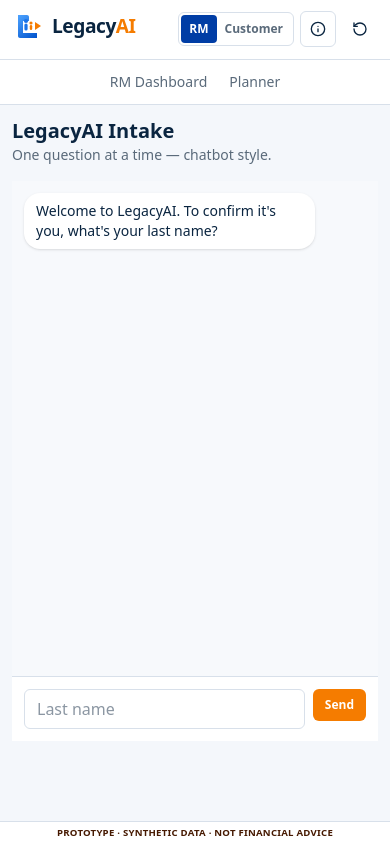
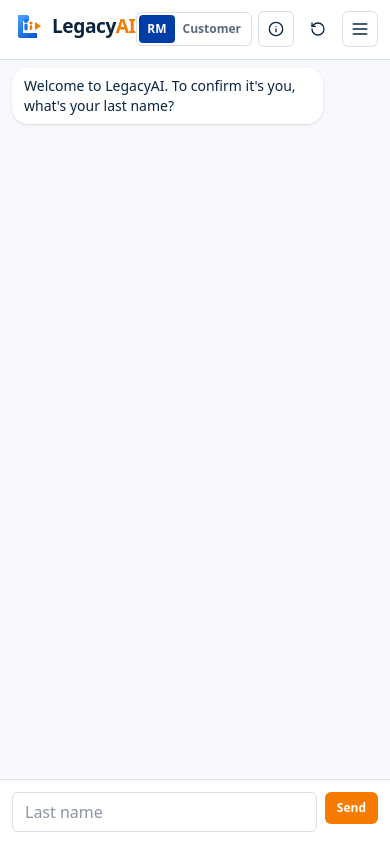
Before and after one commit to Prosper-Mapepa/LegacyAI, a Next.js app: page /customer/chat in a window 390 px wide. Built offline with nearby package versions, Linux system fonts and the light colour scheme.

Commit message:
first commit

```diff
--- a/src/app/customer/chat/page.tsx
+++ b/src/app/customer/chat/page.tsx
@@ -142,13 +142,35 @@ export default function CustomerChatPage() {
     growth: number;
   } | null>(null);
   const [unclassified, setUnclassified] = useState(false);
-  const bottomRef = useRef<HTMLDivElement>(null);
+  const messagesRef = useRef<HTMLDivElement>(null);
 
   const step = STEPS[stepIndex];
 
+  // Scroll only inside the chat pane — never the page (avoids jump on mobile keyboard).
   useEffect(() => {
-    bottomRef.current?.scrollIntoView({ behavior: "smooth" });
+    const pane = messagesRef.current;
+    if (!pane) return;
+    pane.scrollTop = pane.scrollHeight;
   }, [messages, stepIndex]);
+
+  // Lock page scroll on mobile while the fixed chat shell is showing.
+  useEffect(() => {
+    const mq = window.matchMedia("(max-width: 767px)");
+    function apply() {
+      document.documentElement.classList.toggle(
+        "chat-mobile-lock",
+        mq.matches
+      );
+      document.body.classList.toggle("chat-mobile-lock", mq.matches);
+    }
+    apply();
+    mq.addEventListener("change", apply);
+    return () => {
+      mq.removeEventListener("change", apply);
+      document.documentElement.classList.remove("chat-mobile-lock");
+      document.body.classList.remove("chat-mobile-lock");
+    };
+  }, []);
 
   function push(from: "bot" | "user", msg: string) {
     setMessages((m) => [
@@ -278,8 +300,8 @@ export default function CustomerChatPage() {
   }
 
   return (
-    <div className="space-y-4">
-      <div>
+    <div className="md:space-y-4">
+      <div className="hidden md:block">
         <h1 className="text-xl font-bold text-pnc-navy sm:text-2xl">
           LegacyAI Intake
         </h1>
@@ -288,10 +310,27 @@ export default function CustomerChatPage() {
         </p>
       </div>
 
-      <div className="flex justify-center">
-        <PhoneFrame title="LegacyAI Chat">
-          <div className="flex min-h-[560px] flex-1 flex-col md:min-h-0">
-            <div className="min-h-0 flex-1 space-y-3 overflow-y-auto p-3">
+      {/* Keeps layout height on mobile while chat is position:fixed */}
+      <div className="h-[calc(100dvh-3.5rem)] md:hidden" aria-hidden />
+
+      {/* Mobile: fixed chat shell so keyboard focus doesn't scroll the page away */}
+      <div
+        className={cn(
+          "flex justify-center",
+          "max-md:fixed max-md:inset-x-0 max-md:bottom-0 max-md:top-14 max-md:z-30 max-md:bg-pnc-bg",
+          "max-md:px-0"
+        )}
+      >
+        <PhoneFrame
+          title="LegacyAI Chat"
+          className="max-md:h-full max-md:max-w-none"
+          fillHeight
+        >
+          <div className="flex h-full min-h-0 flex-1 flex-col md:min-h-[560px]">
+            <div
+              ref={messagesRef}
+              className="min-h-0 flex-1 space-y-3 overflow-y-auto overscroll-contain p-3"
+            >
               {messages.map((m) => (
                 <div
                   key={m.id}
@@ -332,10 +371,9 @@ export default function CustomerChatPage() {
                   </Button>
                 </div>
               )}
-              <div ref={bottomRef} />
             </div>
 
-            <div className="mt-auto shrink-0 border-t border-pnc-border bg-white p-3">
+            <div className="mt-auto shrink-0 border-t border-pnc-border bg-white p-3 pb-[max(0.75rem,env(safe-area-inset-bottom))]">
               {step === "loans" && (
                 <div className="space-y-2">
                   <div className="flex flex-wrap gap-1.5">
@@ -572,7 +610,22 @@ export default function CustomerChatPage() {
                   <Input
                     value={text}
                     onChange={(e) => setText(e.target.value)}
+                    onFocus={(e) => {
+                      // Keep chat fixed: don't let the browser scroll the page.
+                      const y = window.scrollY;
+                      requestAnimationFrame(() => {
+                        window.scrollTo(0, y);
+                        const pane = messagesRef.current;
+                        if (pane) pane.scrollTop = pane.scrollHeight;
+                      });
+                      e.target.scrollIntoView({
+                        block: "nearest",
+                        inline: "nearest",
+                      });
+                    }}
                     className="min-w-0 flex-1"
+                    enterKeyHint="send"
+                    autoComplete="off"
                     placeholder={
                       step === "fund"
                         ? formatCurrency(100_000)
--- a/src/app/globals.css
+++ b/src/app/globals.css
@@ -71,6 +71,14 @@ body {
 .phone-frame-content textarea,
 .phone-frame-content select {
   font-size: 16px;
+}
+
+/* Intake chat on real phones: keep the chat fixed; only the message list scrolls */
+html.chat-mobile-lock,
+body.chat-mobile-lock {
+  overflow: hidden;
+  height: 100%;
+  overscroll-behavior: none;
 }
 
 *:focus-visible {
--- a/src/components/phone-frame.tsx
+++ b/src/components/phone-frame.tsx
@@ -10,20 +10,30 @@ export function PhoneFrame({
   children,
   title = "LegacyAI",
   className,
+  fillHeight = false,
 }: {
   children: ReactNode;
   title?: string;
   className?: string;
+  /** Stretch to fill parent height (used by mobile chat shell). */
+  fillHeight?: boolean;
 }) {
   return (
-    <div className={cn("mx-auto w-full max-w-lg md:max-w-[390px]", className)}>
+    <div
+      className={cn(
+        "mx-auto w-full max-w-lg md:max-w-[390px]",
+        fillHeight && "flex h-full min-h-0 flex-col",
+        className
+      )}
+    >
       <div
         className={cn(
           "overflow-hidden bg-white",
+          fillHeight && "flex h-full min-h-0 flex-col",
           "md:rounded-[2rem] md:border-[10px] md:border-pnc-navy md:shadow-xl"
         )}
       >
-        <div className="hidden items-center justify-between gap-2 bg-pnc-navy px-3 py-2.5 text-white md:flex">
+        <div className="hidden shrink-0 items-center justify-between gap-2 bg-pnc-navy px-3 py-2.5 text-white md:flex">
           <span className="w-8 shrink-0 text-[10px] font-medium opacity-80">
             9:41
           </span>
@@ -43,15 +53,16 @@ export function PhoneFrame({
 
         <div
           className={cn(
-            "phone-frame-content flex flex-col overflow-x-hidden bg-[#f7f9fc]",
-            "min-h-[min(70vh,560px)]",
-            "md:min-h-[640px] md:max-h-[720px] md:overflow-y-auto"
+            "phone-frame-content flex min-h-0 flex-col overflow-x-hidden bg-[#f7f9fc]",
+            fillHeight
+              ? "h-full flex-1"
+              : "min-h-[min(70vh,560px)] md:min-h-[640px] md:max-h-[720px] md:overflow-y-auto"
           )}
         >
           {children}
         </div>
 
-        <div className="hidden justify-center bg-white py-2 md:flex">
+        <div className="hidden shrink-0 justify-center bg-white py-2 md:flex">
           <div className="h-1 w-28 rounded-full bg-slate-300" aria-hidden />
         </div>
       </div>
--- a/src/components/site-header.tsx
+++ b/src/components/site-header.tsx
@@ -1,11 +1,18 @@
 "use client";
 
+import { useState } from "react";
 import Link from "next/link";
 import { usePathname, useRouter } from "next/navigation";
-import { RotateCcw } from "lucide-react";
+import { Menu, RotateCcw } from "lucide-react";
 import { BrandLogo } from "@/components/brand-logo";
 import { HowItWorks } from "@/components/how-it-works";
 import { Button } from "@/components/ui/button";
+import {
+  Sheet,
+  SheetContent,
+  SheetHeader,
+  SheetTitle,
+} from "@/components/ui/sheet";
 import { useDemoStore } from "@/store/demo-store";
 import { cn } from "@/lib/utils";
 
@@ -15,6 +22,7 @@ export function SiteHeader() {
   const resetDemo = useDemoStore((s) => s.resetDemo);
   const router = useRouter();
   const pathname = usePathname();
+  const [menuOpen, setMenuOpen] = useState(false);
 
   function switchRole(next: "rm" | "customer") {
     setRole(next);
@@ -24,6 +32,7 @@ export function SiteHeader() {
 
   function handleReset() {
     resetDemo();
+    setMenuOpen(false);
     router.push("/rm");
   }
 
@@ -39,6 +48,14 @@ export function SiteHeader() {
       active
         ? "bg-orange-50 font-semibold text-pnc-navy after:absolute after:inset-x-2 after:bottom-0 after:h-0.5 after:rounded-full after:bg-pnc-orange"
         : "text-pnc-slate hover:bg-pnc-bg hover:text-pnc-navy"
+    );
+
+  const menuLinkClass = (active: boolean) =>
+    cn(
+      "block rounded-md px-3 py-3 text-base font-medium",
+      active
+        ? "bg-orange-50 font-semibold text-pnc-navy"
+        : "text-pnc-navy hover:bg-pnc-bg"
     );
 
   const roleSwitcher = (compact: boolean) => (
@@ -76,7 +93,7 @@ export function SiteHeader() {
     </div>
   );
 
-  const navLinks = (
+  const desktopNavLinks = (
     <>
       {role === "rm" ? (
         <Link
@@ -111,6 +128,10 @@ export function SiteHeader() {
     </>
   );
 
+  function closeAndGo() {
+    setMenuOpen(false);
+  }
+
   return (
     <header className="sticky top-0 z-40 border-b border-pnc-border bg-white">
       <div className="mx-auto flex max-w-7xl items-center justify-between gap-2 px-3 py-2.5 sm:px-4 md:grid md:grid-cols-[1fr_auto_1fr] md:gap-3 md:py-3">
@@ -127,7 +148,7 @@ export function SiteHeader() {
           aria-label="Primary"
           className="hidden items-center justify-center gap-1 md:flex"
         >
-          {navLinks}
+          {desktopNavLinks}
         </nav>
 
         {/* Mobile actions */}
@@ -143,6 +164,68 @@ export function SiteHeader() {
           >
             <RotateCcw className="h-4 w-4" aria-hidden />
           </Button>
+          <Sheet open={menuOpen} onOpenChange={setMenuOpen}>
+            <Button
+              variant="outline"
+              size="icon"
+              className="shrink-0"
+              aria-label="Open menu"
+              aria-expanded={menuOpen}
+              onClick={() => setMenuOpen(true)}
+            >
+              <Menu className="h-5 w-5" aria-hidden />
+            </Button>
+            <SheetContent side="right" className="w-[min(100%,20rem)] p-0">
+              <SheetHeader className="border-b border-pnc-border px-4 py-4 text-left">
+                <SheetTitle>Menu</SheetTitle>
+              </SheetHeader>
+              <nav aria-label="Mobile primary" className="flex flex-col p-2">
+                {role === "rm" ? (
+                  <Link
+                    href="/rm"
+                    className={menuLinkClass(pathname.startsWith("/rm"))}
+                    aria-current={
+                      pathname.startsWith("/rm") ? "page" : undefined
+                    }
+                    onClick={closeAndGo}
+                  >
+                    RM Dashboard
+                  </Link>
+                ) : (
+                  customerLinks.map((l) => {
+                    const active = pathname === l.href;
+                    return (
+                      <Link
+                        key={l.href}
+                        href={l.href}
+                        className={menuLinkClass(active)}
+                        aria-current={active ? "page" : undefined}
+                        onClick={closeAndGo}
+                      >
+                        {l.label}
+                      </Link>
+                    );
+                  })
+                )}
+                <Link
+                  href="/planner"
+                  className={menuLinkClass(pathname === "/planner")}
+                  aria-current={pathname === "/planner" ? "page" : undefined}
+                  onClick={closeAndGo}
+                >
+                  Planner
+                </Link>
+                <Link
+                  href="/"
+                  className={menuLinkClass(pathname === "/")}
+                  aria-current={pathname === "/" ? "page" : undefined}
+                  onClick={closeAndGo}
+                >
+                  Home
+                </Link>
+              </nav>
+            </SheetContent>
+          </Sheet>
         </div>
 
         {/* Desktop actions */}
@@ -154,13 +237,6 @@ export function SiteHeader() {
           </Button>
         </div>
       </div>
-
-      <nav
-        aria-label="Mobile primary"
-        className="flex items-center justify-center gap-0.5 overflow-x-auto border-t border-pnc-border px-2 py-1.5 text-[13px] md:hidden"
-      >
-        {navLinks}
-      </nav>
     </header>
   );
 }
```
